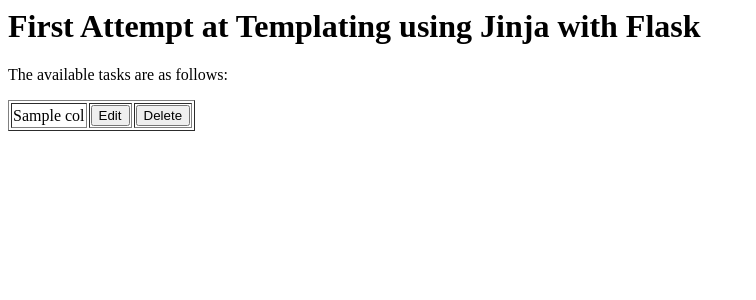
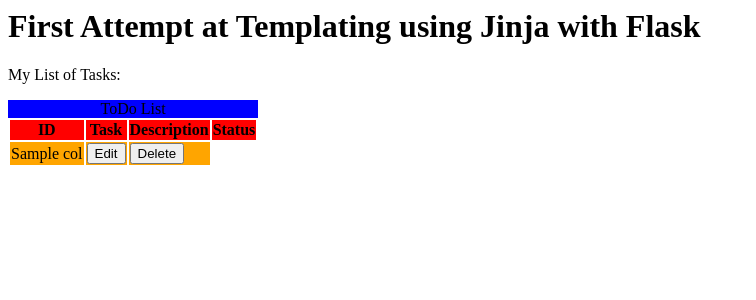
Before and after one commit to legomo/todolist, a Flask app: template myTask/templates/makeTable.html in a window 1280 px wide. Shown: the top 300 px of the page, without its empty margins (0-756 px from the left). Run offline with Flask 2, Linux system fonts and the light colour scheme; the template is opened without the code that fills it: most values are stand-ins (such as "Sample title", 1, 10 or a date in 2020).

Commit message:
Updated style.css file.

```diff
--- a/myTask/static/css/style.css
+++ b/myTask/static/css/style.css
@@ -0,0 +1,14 @@
+/* Stylesheet on steriods */
+td {
+    background: teal;
+}
+th {
+    background: red;
+}
+caption {
+    background: blue;
+}
+
+tbody > tr:nth-child(2n) > td {
+    background: orange;
+}
--- a/myTask/templates/makeTable.html
+++ b/myTask/templates/makeTable.html
@@ -1,12 +1,21 @@
 <html>
     <head>
         <title>First Attempt at Templating using Jinja with Flask</title>
+        <link href="{{ url_for('static', filename='css/style.css') }}"
+        rel="stylesheet" type="text/css">
     </head>
     <body>
         <h1>First Attempt at Templating using Jinja with Flask</h1>
-        <p>The available tasks are as follows:</p>
-        <table border="1">
-        {% for row in rows: %}
+        <p>My List of Tasks:</p>
+        <table border=0>
+            <caption>ToDo List</caption>
+            <tr>
+                <th>ID</th>
+                <th>Task</th>
+                <th>Description</th>
+                <th>Status</th>
+            </tr>
+            {% for row in rows: %}
             <tr>
                 {% for col in row: %}
                 <td>{{ col }}</td>
--- a/myTask/views.py
+++ b/myTask/views.py
@@ -2,7 +2,7 @@
 from flask import render_template, request, url_for
 from myTask import app
 
-@app.route('/temp', methods=['GET'])
+@app.route('/tasks', methods=['GET'])
 def getTemplate():
     """
     This view function gets task data from the database and uses a template to
```
Also changed, not shown: myTask/database/todo.db (added).
